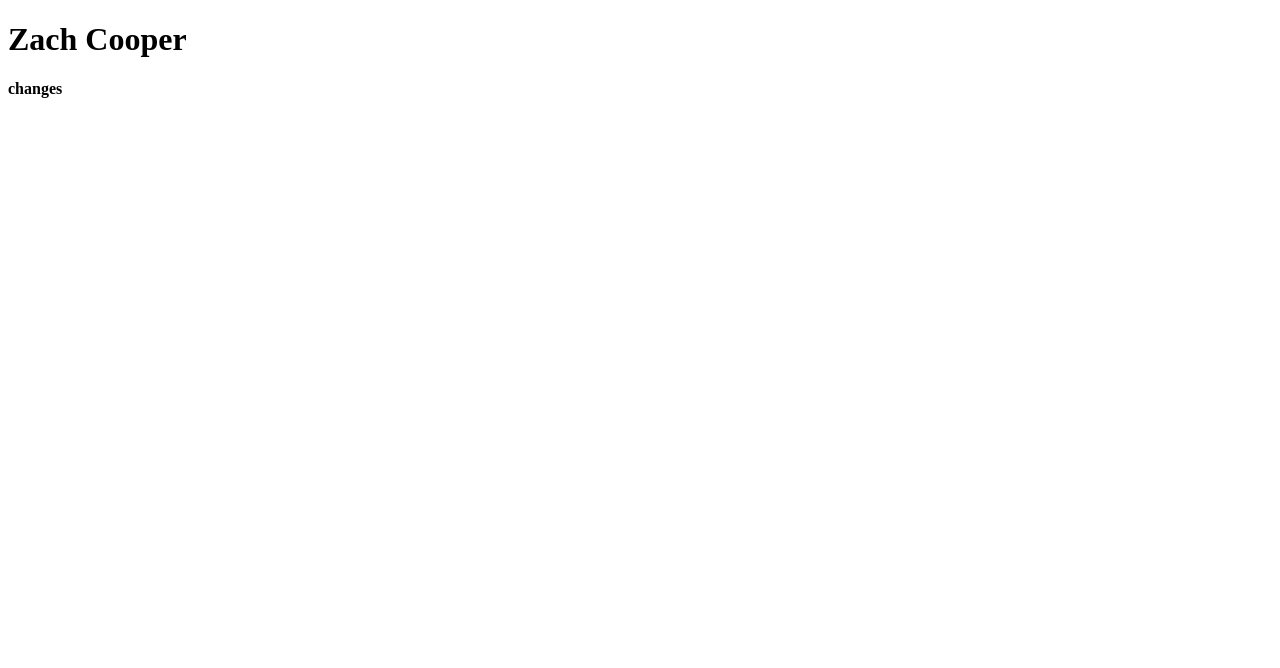
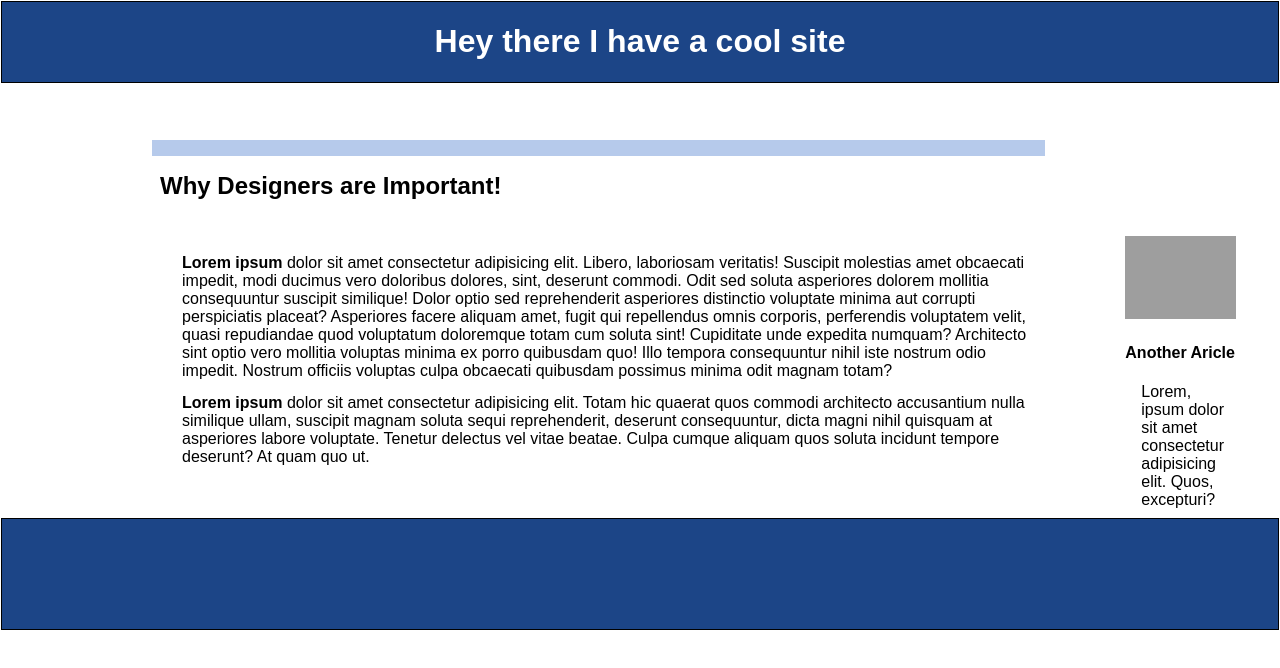
Before and after one commit to ZachCoop/day-01, a plain HTML site: page index.html in a window 1280 px wide. Drawn offline with Linux system fonts and the light colour scheme; grey boxes are pictures that could not be loaded.

Commit message:
Tuesday Project Upload

```diff
--- a/index.html
+++ b/index.html
@@ -1,18 +1,37 @@
 <!DOCTYPE html>
 <html lang="en">
 <head>
-    <meta charset="UTF-8">
-    <meta http-equiv="X-UA-Compatible" content="IE=edge">
-    <meta name="viewport" content="width=device-width, initial-scale=1.0">
-    <title>Hello, World!</title>
+  <meta charset="UTF-8">
+  <meta http-equiv="X-UA-Compatible" content="IE=edge">
+  <meta name="viewport" content="width=device-width, initial-scale=1.0">
+  <title>Cool Site</title>
+  <link rel="stylesheet" href="style.css">
 </head>
 
+
 <body>
+  <header>
+    <h1>Hey there I have a cool site</h1>
+  </header>
 
-    <h1>Zach Cooper</h1>
-    <h4>changes</h4>
+  <main>
+    <section class="left-column">
+      <!-- <div class="space-bar"></div> -->
+      <div class="article-title"></div>
+      <h2>Why Designers are Important!</h2>
+        <p class="no-padding"><strong>Lorem ipsum</strong> dolor sit amet consectetur adipisicing elit. Libero, laboriosam veritatis! Suscipit molestias amet obcaecati impedit, modi ducimus vero doloribus dolores, sint, deserunt commodi. Odit sed soluta asperiores dolorem mollitia consequuntur suscipit similique! Dolor optio sed reprehenderit asperiores distinctio voluptate minima aut corrupti perspiciatis placeat? Asperiores facere aliquam amet, fugit qui repellendus omnis corporis, perferendis voluptatem velit, quasi repudiandae quod voluptatum doloremque totam cum soluta sint! Cupiditate unde expedita numquam? Architecto sint optio vero mollitia voluptas minima ex porro quibusdam quo! Illo tempora consequuntur nihil iste nostrum odio impedit. Nostrum officiis voluptas culpa obcaecati quibusdam possimus minima odit magnam totam?</p>
+        <p class="no-padding"><strong>Lorem ipsum</strong> dolor sit amet consectetur adipisicing elit. Totam hic quaerat quos commodi architecto accusantium nulla similique ullam, suscipit magnam soluta sequi reprehenderit, deserunt consequuntur, dicta magni nihil quisquam at asperiores labore voluptate. Tenetur delectus vel vitae beatae. Culpa cumque aliquam quos soluta incidunt tempore deserunt? At quam quo ut.</p>
+      </section>
+    <section class="right-column">
+      <img class="image" src="https://www.acluidaho.org/sites/default/files/styles/featured_image_580x386/public/field_image/boise-3864184_1920.jpg?itok=K-yHg0Wt" alt="This image should be herer">
+      <h4 class="another-article-title">Another Aricle</h4>
+      <p class="another-article-text">Lorem, ipsum dolor sit amet consectetur adipisicing elit. Quos, excepturi?</p>
+    </section>
+  </main>
 
+  <footer>
 
+  </footer>
 
 </body>
 </html>
--- a/style.css
+++ b/style.css
@@ -0,0 +1,76 @@
+:root{
+  --primary: #1c4587;
+  --secondary: #b6caeb;
+  --white: white;
+}
+
+*{
+  box-sizing: border-box;
+  font-family: Arial, Helvetica, sans-serif;
+}
+
+header{
+  background-color: var(--primary);
+  border: 1px solid black;
+  margin: -7px;
+  padding: 0rem;
+  color: var(--white);
+  text-align: center;
+}
+
+/* h1{
+  font-size: ;
+} */
+
+h2{
+  padding-top: .5rem;
+  padding-bottom: 3rem;
+  font-size:x-large;
+  margin: -.5rem;
+}
+
+main{
+  display: flex;
+}
+
+.article-title{
+  padding-left: 9rem;
+  padding-right: 2rem;
+  padding-top: 1rem;
+  /* padding-bottom: 4rem; */
+  border-top: 1rem solid var(--secondary);
+  margin-left: -1rem;
+}
+
+.image{
+  height: 83px;
+}
+
+.no-padding{
+  padding: 0px;
+  margin: 14px;
+}
+
+.left-column{
+  padding-top: 4rem;
+  padding-left: 10rem;
+  padding-right: 3rem;
+}
+.right-column{
+  padding-top: 10rem;
+  padding-left: 2rem;
+  padding-right: 2rem;
+}
+
+p.another-article-text{
+  margin: 1rem;
+
+}
+
+
+footer{
+  background-color: var(--primary);
+  height: 7rem;
+  border: 1px solid black;
+  margin: -7px;
+}
```
